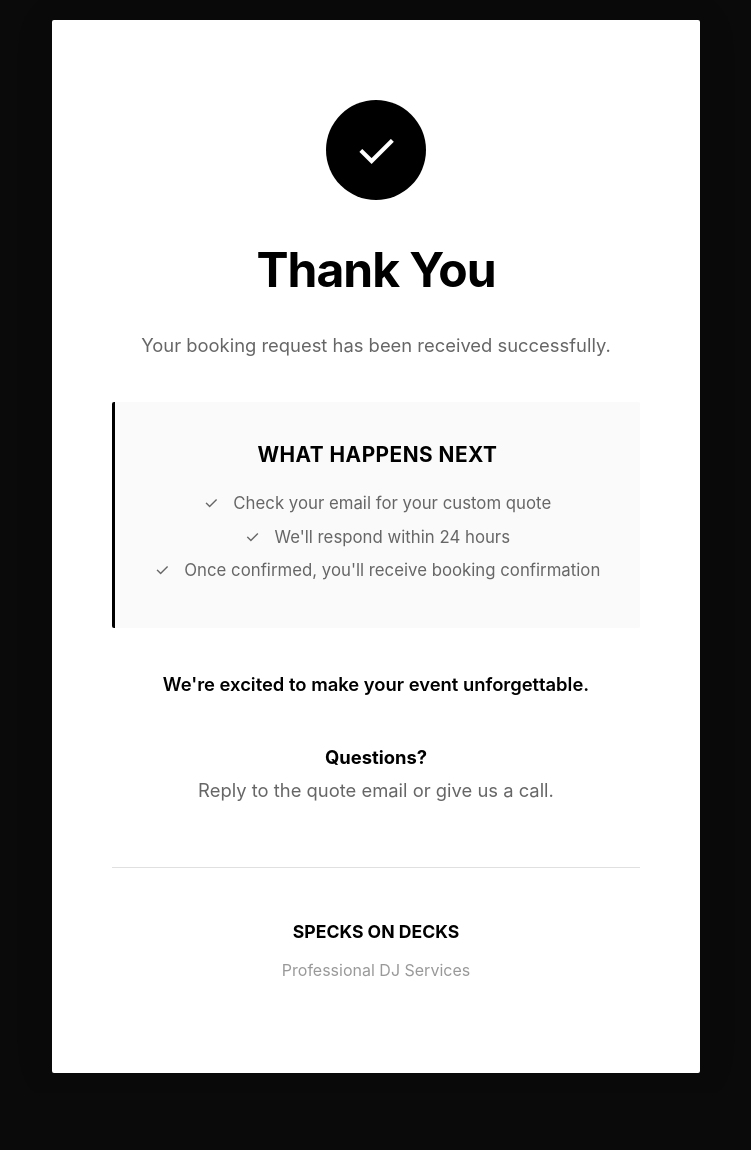
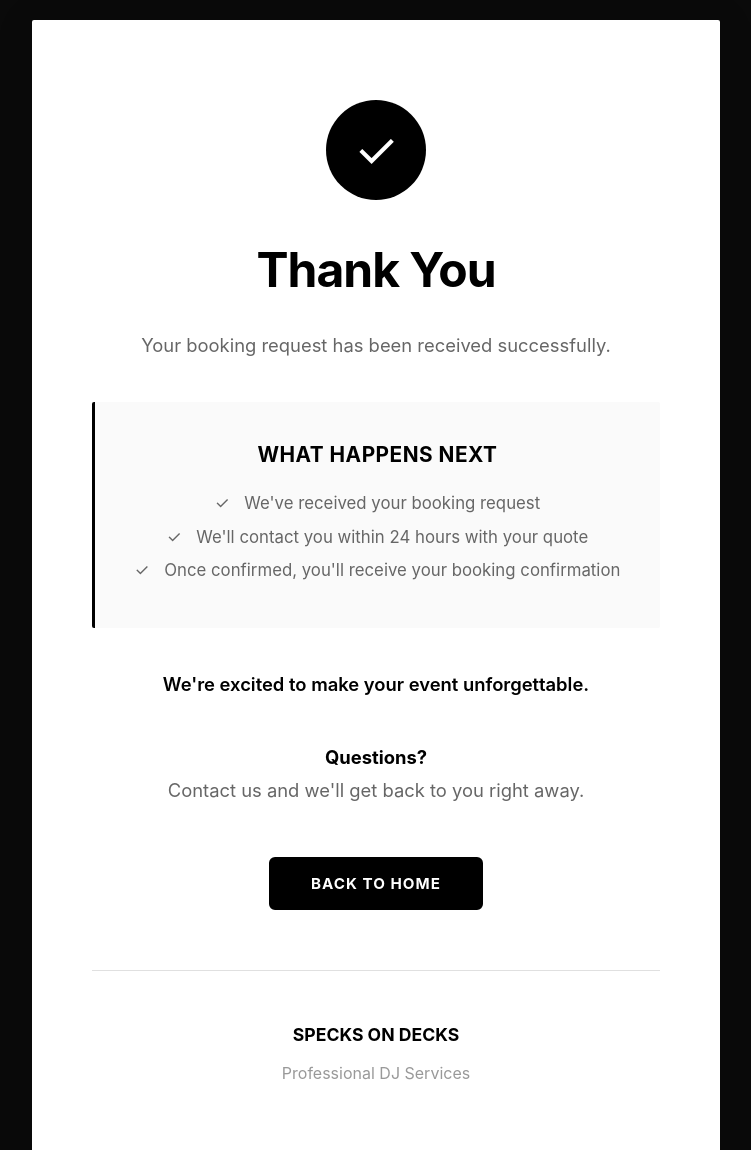
Before and after one commit to Zetroseeeee/specksondecks, a Flask app: page /thank-you in a window 1280 px wide. Shown: the top 1150 px of the page, without its empty margins (264-1015 px from the left). Before the commit the page ends 1073 px from the top, so only its background shows below. Run offline with Flask 3, Linux system fonts and the light colour scheme.

Commit message:
Professional website update: add real event photos, back buttons, consistent styling, and improve booking flow

```diff
--- a/templates/index.html
+++ b/templates/index.html
@@ -20,7 +20,7 @@
         /* Hero Section */
         .hero {
             background: linear-gradient(rgba(0,0,0,0.6), rgba(0,0,0,0.6)),
-                        url('https://images.unsplash.com/photo-1470225620780-dba8ba36b745?w=1600') center/cover;
+                        url('/static/images/dj-booth.jpg') center/cover;
             min-height: 100vh;
             display: flex;
             align-items: center;
--- a/templates/thank_you.html
+++ b/templates/thank_you.html
@@ -102,6 +102,29 @@
             font-size: 1.1em;
         }
 
+        .back-button {
+            display: inline-block;
+            margin-top: 30px;
+            padding: 15px 40px;
+            background: #000000;
+            color: white;
+            text-decoration: none;
+            border: 2px solid #000000;
+            border-radius: 6px;
+            font-weight: 700;
+            text-transform: uppercase;
+            letter-spacing: 1px;
+            font-size: 0.95em;
+            transition: all 0.3s;
+        }
+
+        .back-button:hover {
+            background: white;
+            color: #000000;
+            transform: translateY(-2px);
+            box-shadow: 0 4px 12px rgba(0,0,0,0.15);
+        }
+
         @media (max-width: 768px) {
             .container {
                 padding: 60px 40px;
@@ -123,9 +146,9 @@
         <div class="highlight">
             <h3>What Happens Next</h3>
             <p>
-                <span class="checkmark">✓</span> Check your email for your custom quote<br>
-                <span class="checkmark">✓</span> We'll respond within 24 hours<br>
-                <span class="checkmark">✓</span> Once confirmed, you'll receive booking confirmation
+                <span class="checkmark">✓</span> We've received your booking request<br>
+                <span class="checkmark">✓</span> We'll contact you within 24 hours with your quote<br>
+                <span class="checkmark">✓</span> Once confirmed, you'll receive your booking confirmation
             </p>
         </div>
 
@@ -133,8 +156,10 @@
 
         <p style="margin-top: 40px;">
             <strong style="color: #000000;">Questions?</strong><br>
-            Reply to the quote email or give us a call.
+            Contact us and we'll get back to you right away.
         </p>
+
+        <a href="/" class="back-button">Back to Home</a>
 
         <div class="footer">
             <p><strong>SPECKS ON DECKS</strong></p>
```
Also changed, not shown: EMAIL_SETUP.md (added, +45 -0 lines), templates/booking_form.html (+29 -4 lines), templates/dashboard.html (+24 -0 lines), static/images/dj-action.jpg (added), 6 other files.
